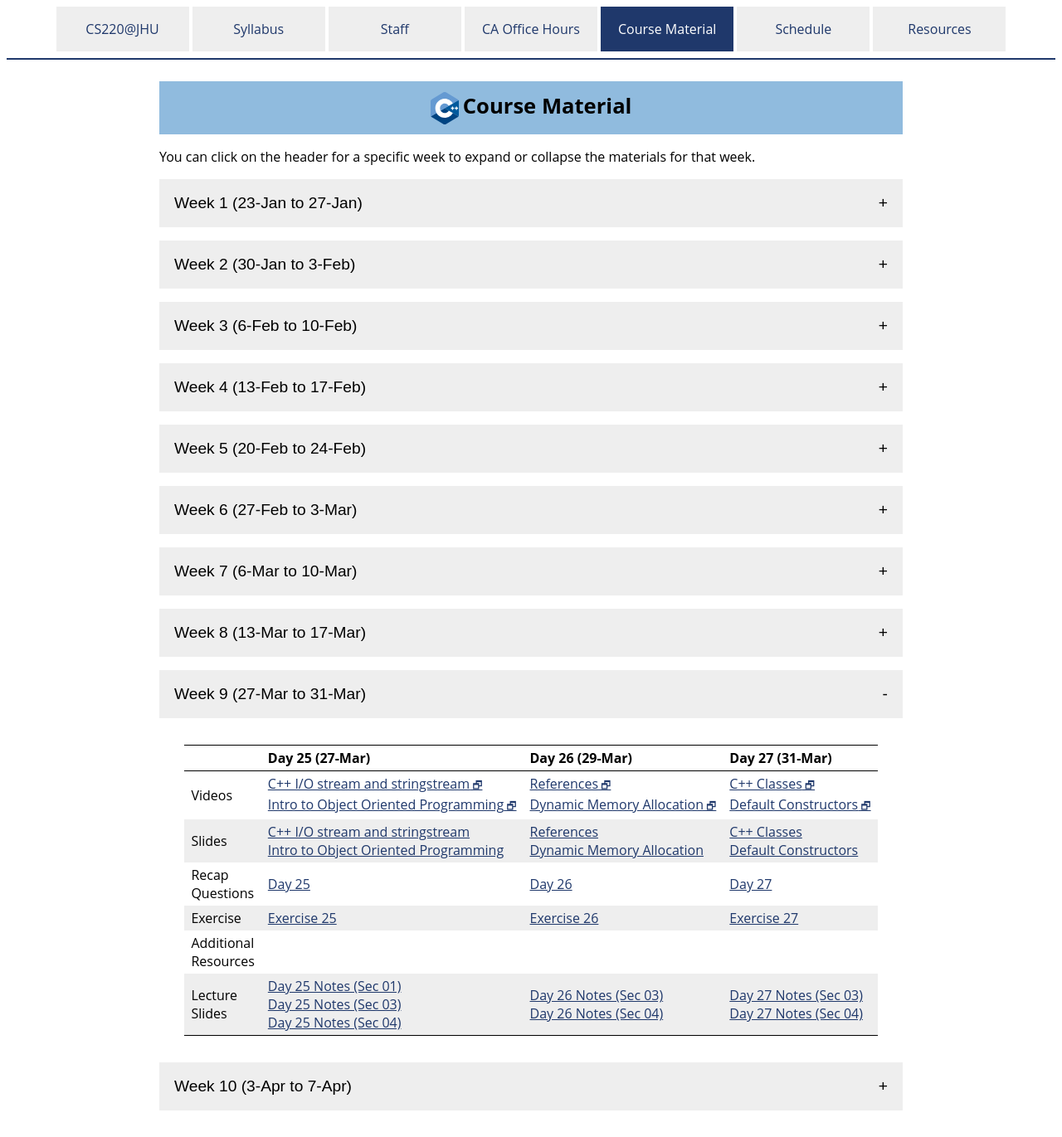
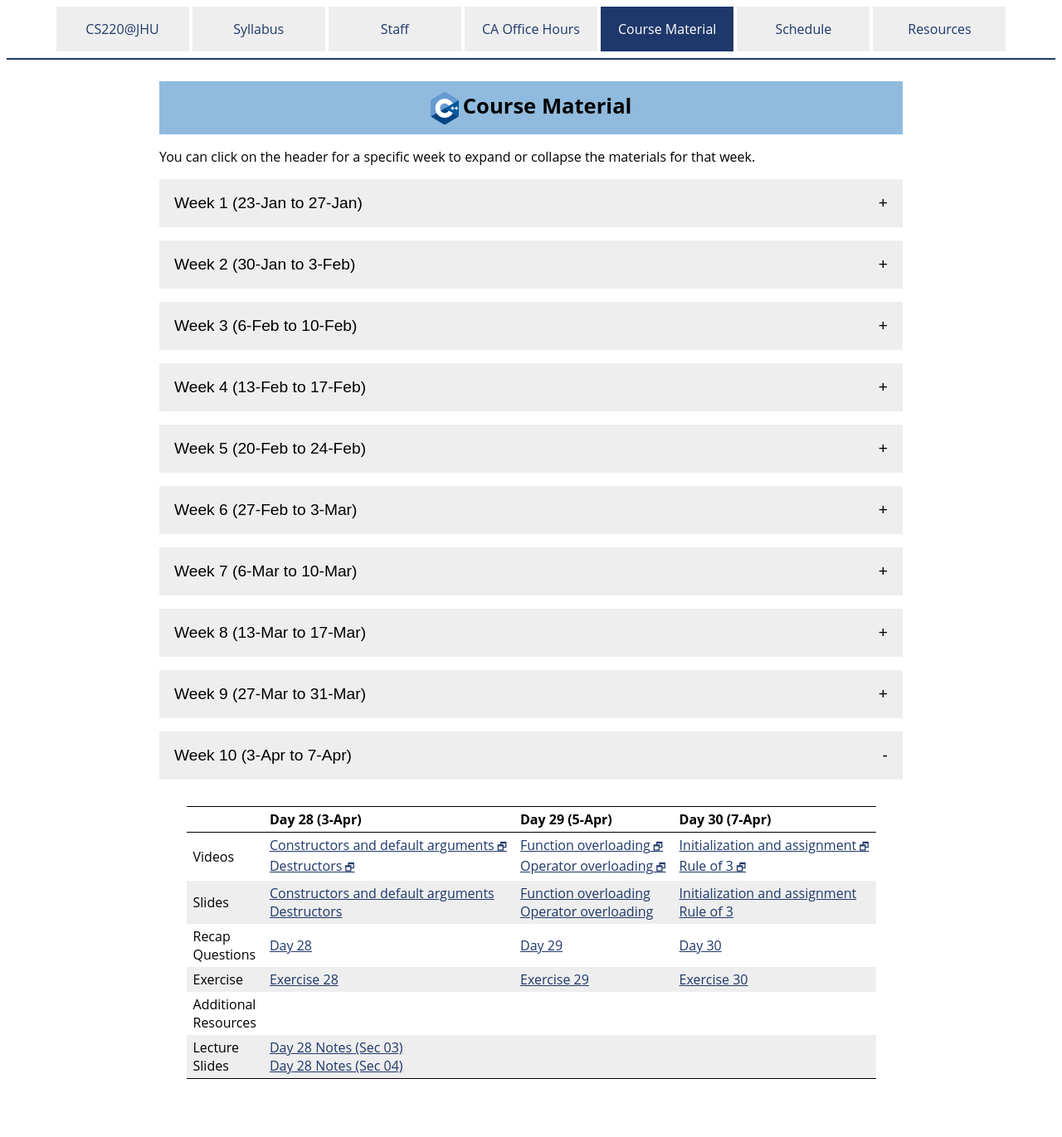
Before and after one commit to vivek-booshan/cs220-sp23, a Jekyll site: the page built from material.md, in a window 1280 px wide. Shown: the whole page at 83% size. Built offline with Jekyll 4.4.1, drawn with Linux system fonts in a browser that asks for light colours; after the commit the page ends 1333 px from its top, so only the background shows below that; part of the change alters nothing that is shown.

Commit message:
day 28 notes for sec 03/04

```diff
--- a/material.csv
+++ b/material.csv
@@ -212,6 +212,8 @@ Week,Day,Date,Type,Link text,URL
 10,1,3-Apr,Slides,Destructors,slides/day28_destructors.pdf
 10,1,3-Apr,Recap,Day 28,questions/day28.html
 10,1,3-Apr,Exercise,Exercise 28,exercise/ex28.html
+10,1,3-Apr,LectureSlides,"Day 28 Notes (Sec 03)",slides/notes/sp23_day28_sec03.pdf
+10,1,3-Apr,LectureSlides,"Day 28 Notes (Sec 04)",slides/notes/sp23_day28_sec04.pdf
 10,2,5-Apr,Video,Function overloading,https://jh.hosted.panopto.com/Panopto/Pages/Viewer.aspx?id=2c8031d1-8509-4b22-881b-ae2300279f65
 10,2,5-Apr,Video,Operator overloading,https://jh.hosted.panopto.com/Panopto/Pages/Viewer.aspx?id=ee4c0ea7-24f8-426a-9291-ae2300279f0e
 10,2,5-Apr,Slides,Function overloading,slides/day29_function_overloading.pdf
--- a/material.md
+++ b/material.md
@@ -521,7 +521,7 @@ the materials for that week.
     </tr>
     <tr>
       <td>Lecture<br>Slides</td>
-      <td></td>
+      <td><a href='slides/notes/sp23_day28_sec03.pdf'>Day 28 Notes (Sec 03)</a><br><a href='slides/notes/sp23_day28_sec04.pdf'>Day 28 Notes (Sec 04)</a></td>
       <td></td>
       <td></td>
     </tr>
@@ -557,7 +557,7 @@ the materials for that week.
   }
 
   document.addEventListener('DOMContentLoaded', function() {
-    var active_week_id = 'week_9';
+    var active_week_id = 'week_10';
 
     var content_divs = document.getElementsByClassName("collapsible");
     for (i = 0; i < content_divs.length; i++) {
```
Also changed, not shown: 2 other files.
